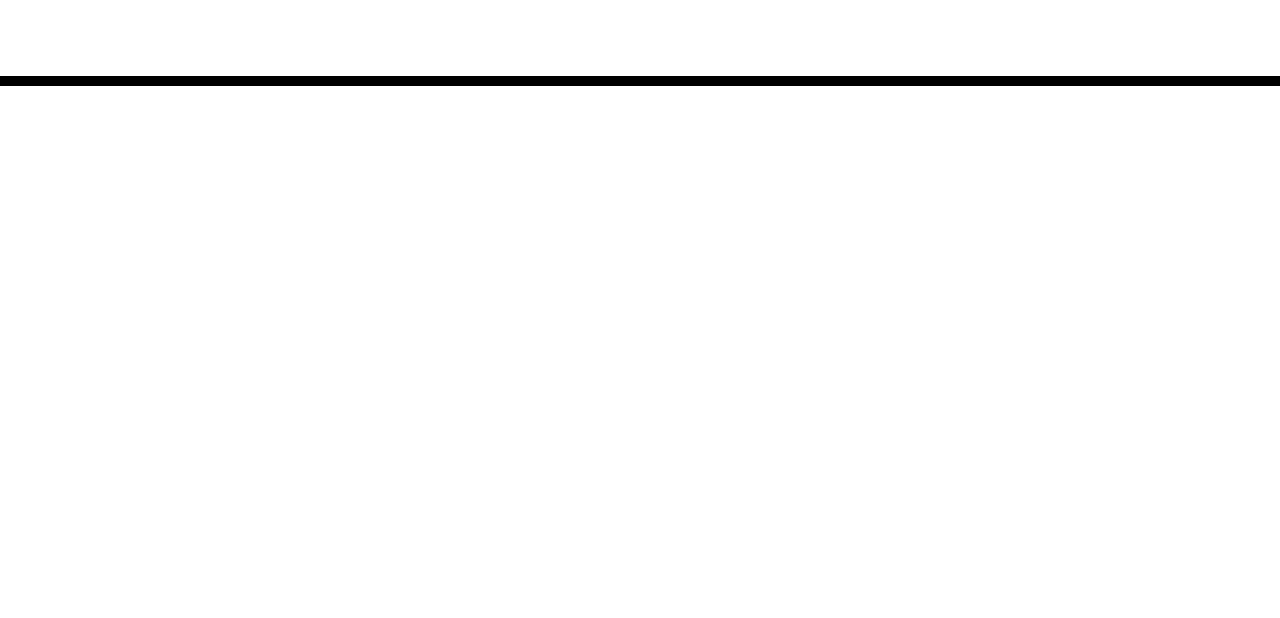
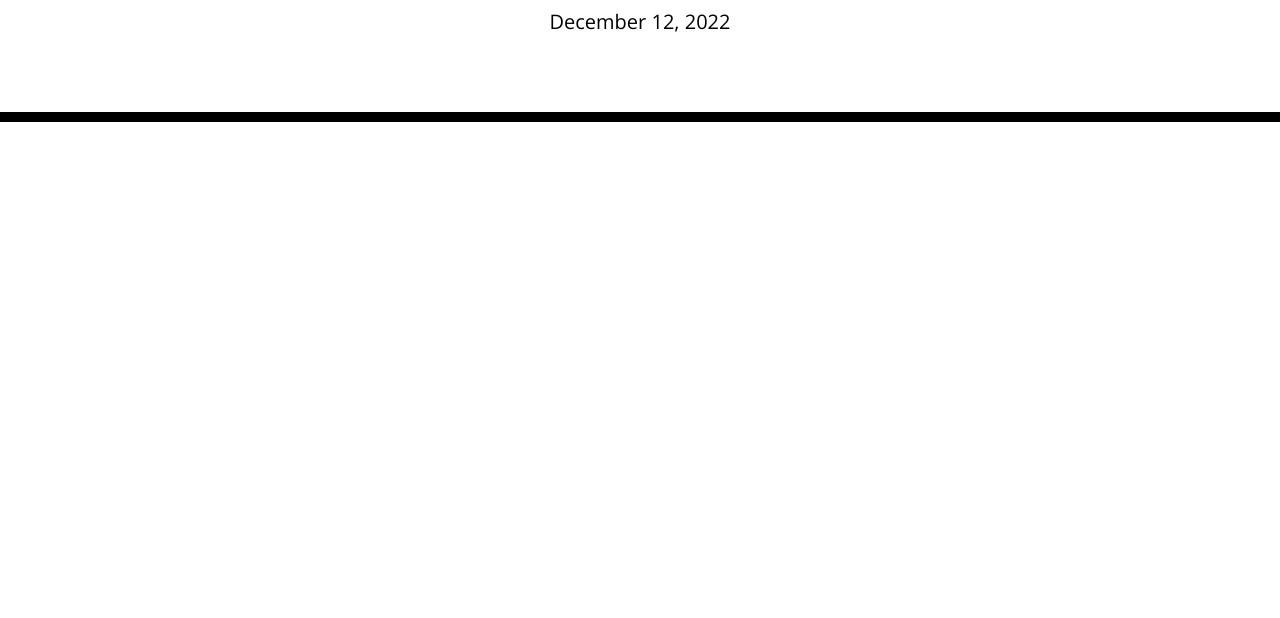
Before and after one commit to enwokedi96/planner-application, a plain HTML site: page index.html in a window 1280 px wide. Shown: the part 182-800 px from the top of the page. Drawn offline with nearby package versions, Linux system fonts and the light colour scheme.

Commit message:
current date in jumbotron

```diff
--- a/assets/js/index.js
+++ b/assets/js/index.js
@@ -0,0 +1,13 @@
+$( 'document' ).ready(function(){
+    var currentDate = $('#currentDay')
+    var timeblocks = $('.container')
+
+    currentDate.text(moment().format('LL'))
+
+    for (var i=0; i<9; i++){
+        timeblocks.attr(`<div class='row' id=${i}></div>`)
+
+
+}
+}
+)
--- a/index.html
+++ b/index.html
@@ -31,8 +31,8 @@
     <div class="container">
       <!-- Timeblocks go here -->
     </div>
-    <script src="./assets/js/index.js"></script>
     <script src="https://cdnjs.cloudflare.com/ajax/libs/jquery/3.2.1/jquery.min.js"></script>
     <script src="https://cdnjs.cloudflare.com/ajax/libs/moment.js/2.24.0/moment.min.js"></script>
+    <script src="./assets/js/index.js"></script>
   </body>
 </html>
```
